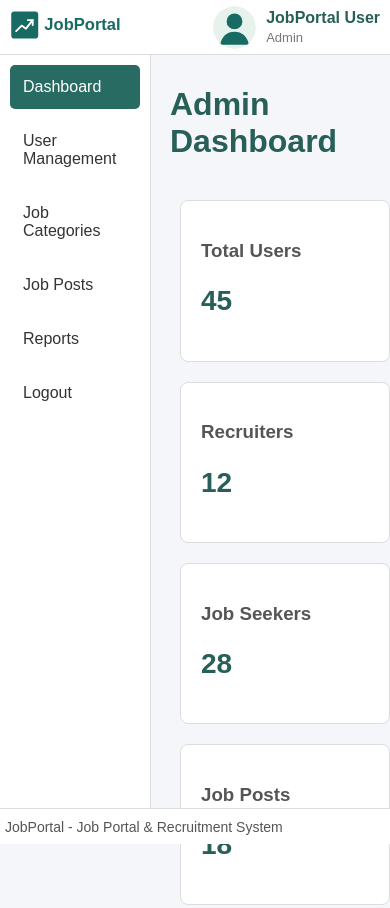
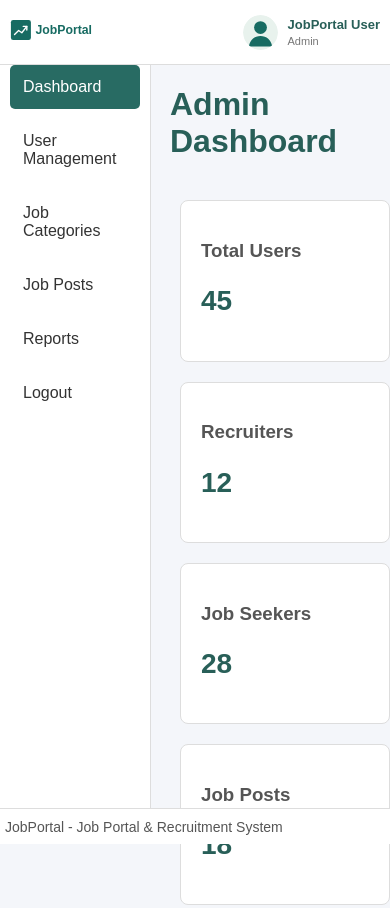
Before and after one commit to saikat-71/Job-Portal-Recruitment-System, a plain HTML site: page admin/dashboard.html in a window 390 px wide. Shown: the top 908 px of the page. Drawn offline with Linux system fonts and the light colour scheme.

Commit message:
fix admin css file

```diff
--- a/css/admin.css
+++ b/css/admin.css
@@ -5,19 +5,24 @@ body {
 }
 
 .header {
-    height: 55px;
+    height: 65px;
     background-color: white;
     border-bottom: 1px solid #ddd;
     position: fixed;
     top: 0;
     left: 0;
     width: 100%;
-    padding: 0 245px 0 270px;
+    padding: 0 20px;
     box-sizing: border-box;
-    display: flex;
-    justify-content: space-between;
+
+    display: grid;
+    grid-template-columns: 1fr auto 1fr;
     align-items: center;
+
     z-index: 10;
+}
+.logo {
+    justify-self: start;
 }
 .logo img {
     width: 135px;
@@ -25,15 +30,15 @@ body {
 }
 .header h3 {
     color: #285f58;
-    position: absolute;
-    left: 50%;
+    margin: 0;
+    position: static;
+    text-align: center;
 }
-
-
 .user-info {
     display: flex;
     align-items: center;
     gap: 10px;
+    justify-self: end;
 }
 .user-info img {
     width: 43px;
@@ -49,7 +54,6 @@ body {
     color: #777;
     font-size: 13px;
 }
-
 
 .sidebar {
     width: 220px;
@@ -110,7 +114,6 @@ body {
     font-size: 28px;
 }
 
-/* Recent Users */
 .recent-users {
     background-color: white;
     padding: 20px;
@@ -160,9 +163,23 @@ th {
 @media (max-width: 700px) {
     .header {
         padding: 0 10px;
+        grid-template-columns: 1fr auto;
     }
     .header h3 {
         display: none;
+    }
+    .logo img{
+        width:100px;
+    }
+        .user-info img {
+        width: 35px;
+        height: 35px;
+    }
+    .user-info h4 {
+        font-size: 13px;
+    }
+    .user-info p {
+        font-size: 11px;
     }
     .sidebar {
         width: 130px;
```
